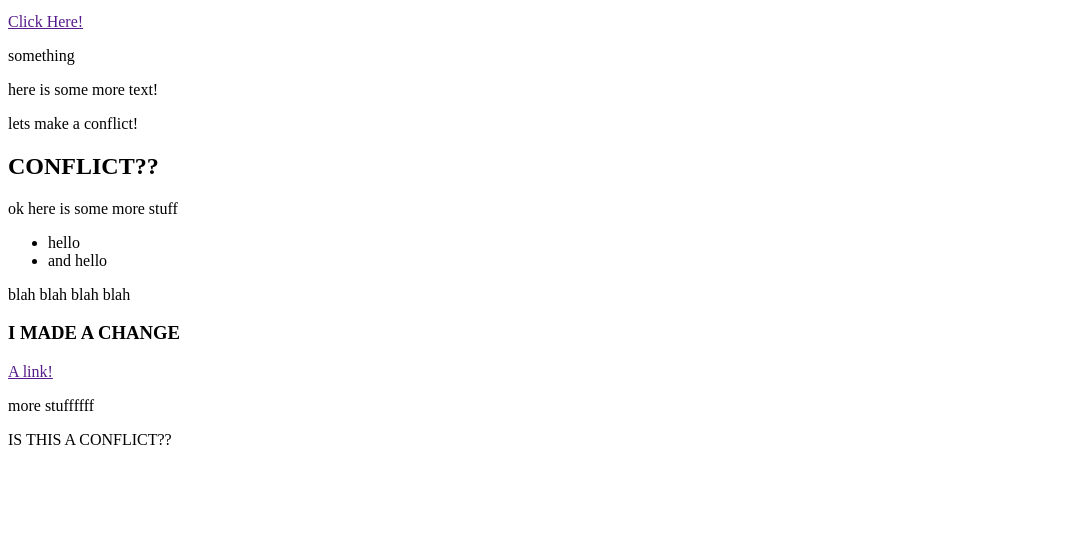
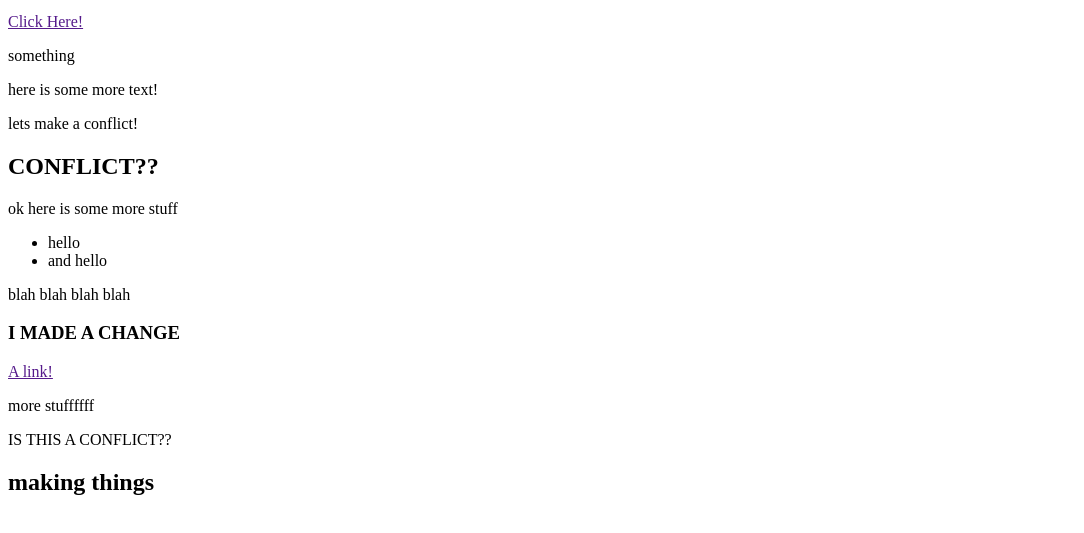
Before and after one commit to EstherEdell/shiny-couscous, a plain HTML site: page index.html in a window 1280 px wide. Shown: the part 101-634 px from the top of the page, without its empty margins (0-1084 px from the left). Drawn offline with Linux system fonts and the light colour scheme.

Commit message:
adding an h2

```diff
--- a/index.html
+++ b/index.html
@@ -28,6 +28,8 @@
         <a href="">A link!</a>
         <p>more stuffffff</p>
         <p>IS THIS A CONFLICT??</p>
+
+        <h2>making things</h2>
     </section>
 </body>
 </html>
```
